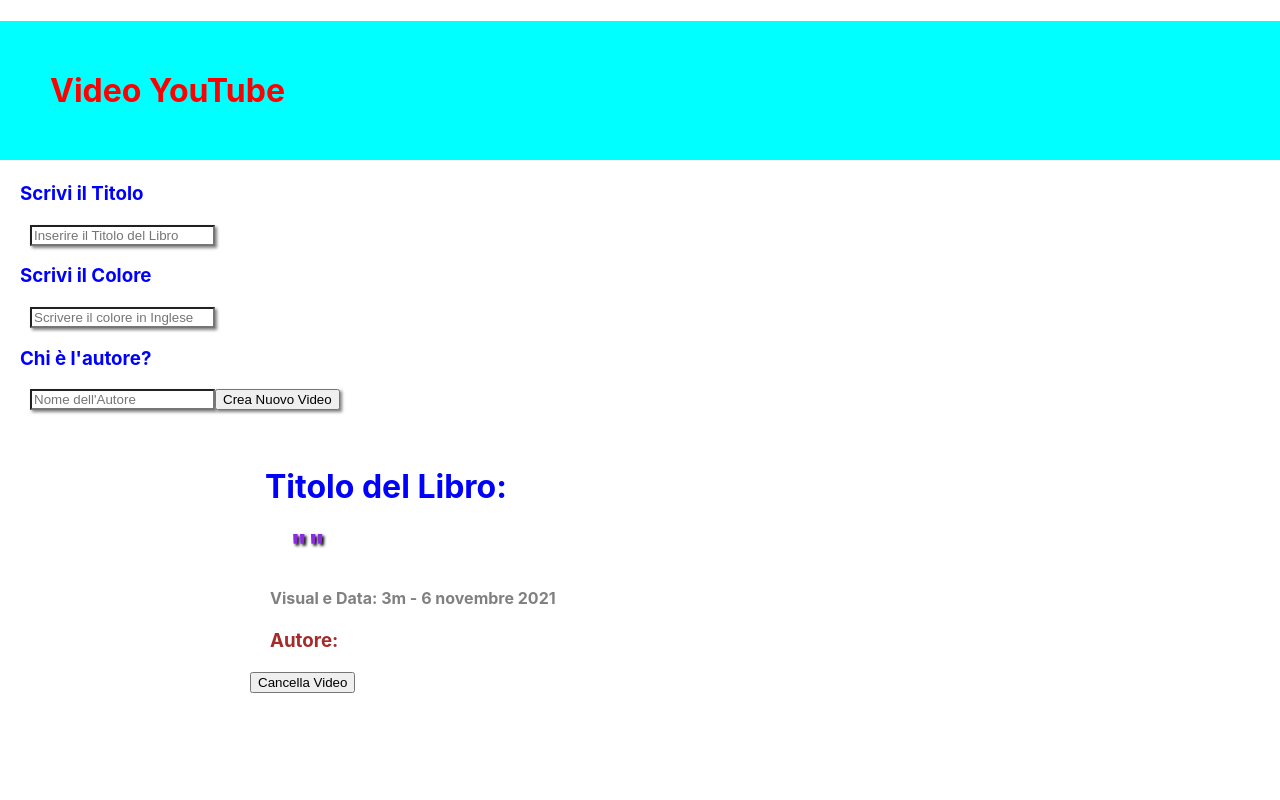
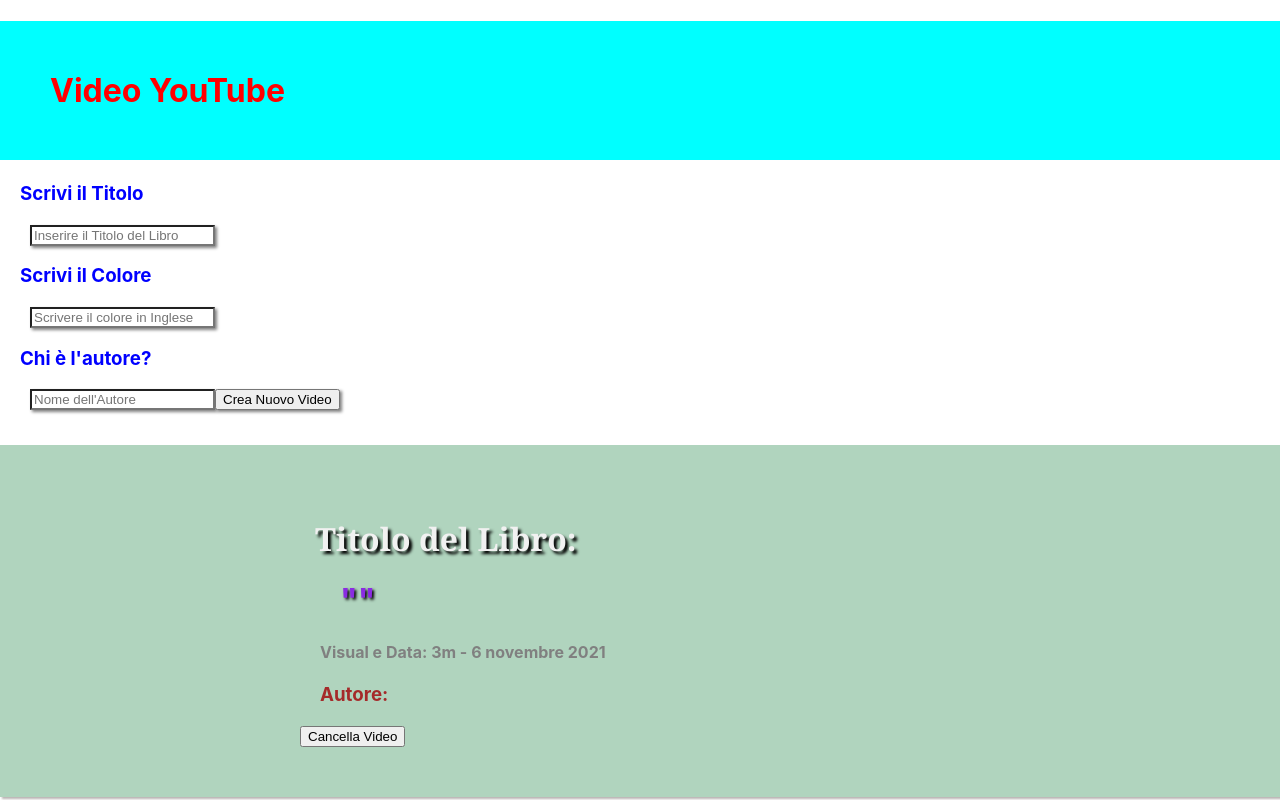
Before and after one commit to fabioPsc/app-react-2, a React (Create React App) app: page / in a window 1280 px wide. Both pictures are taken after a click on the button "Crea Nuovo Video". Built offline with nearby package versions, Linux system fonts and the light colour scheme.

Commit message:
Sass creeato file .scss e introduzione

```diff
--- a/package.json
+++ b/package.json
@@ -35,5 +35,8 @@
       "last 1 firefox version",
       "last 1 safari version"
     ]
+  },
+  "devDependencies": {
+    "sass": "^1.34.1"
   }
 }
--- a/src/VideoText.js
+++ b/src/VideoText.js
@@ -1,9 +1,10 @@
 // VideoText
 import style from './style/videoText.module.css';
+import './style/myStyle.scss';
 
 function VideoText({title, color, author, deleteVideo}) {
     return(
-        <div style={{ display: 'flex', marginTop: 35 }}>
+        <div id="container" style={{ display: 'flex', marginTop: 35 }}>
             <div style={{ padding: '30px', background: color }}>
                 <h1 className={ style.image } ></h1>
             </div>
--- /dev/null
+++ b/src/style/myStyle.scss
@@ -0,0 +1,13 @@
+/* Sintassi Sass */
+
+$primary-color: rgb(176, 212, 190);
+
+/* definiamo un id come in CSS*/
+#container {
+    background-color: $primary-color;
+    box-shadow: 2px 2px 2px rgb(187, 180, 180);
+
+    div {
+        padding: 50px;
+    }
+}
--- a/src/style/videoText.module.css
+++ b/src/style/videoText.module.css
@@ -21,6 +21,8 @@
 }
 
 .titleUno {
-    color:blue;
+    font-family:Georgia, 'Times New Roman', Times, serif;
+    color:rgb(241, 241, 241);
     margin-left: 15px;
+    text-shadow: 3px 3px 3px black;
 }
```
Also changed, not shown: 1 other file (tests, documents, lock files or other folders).
